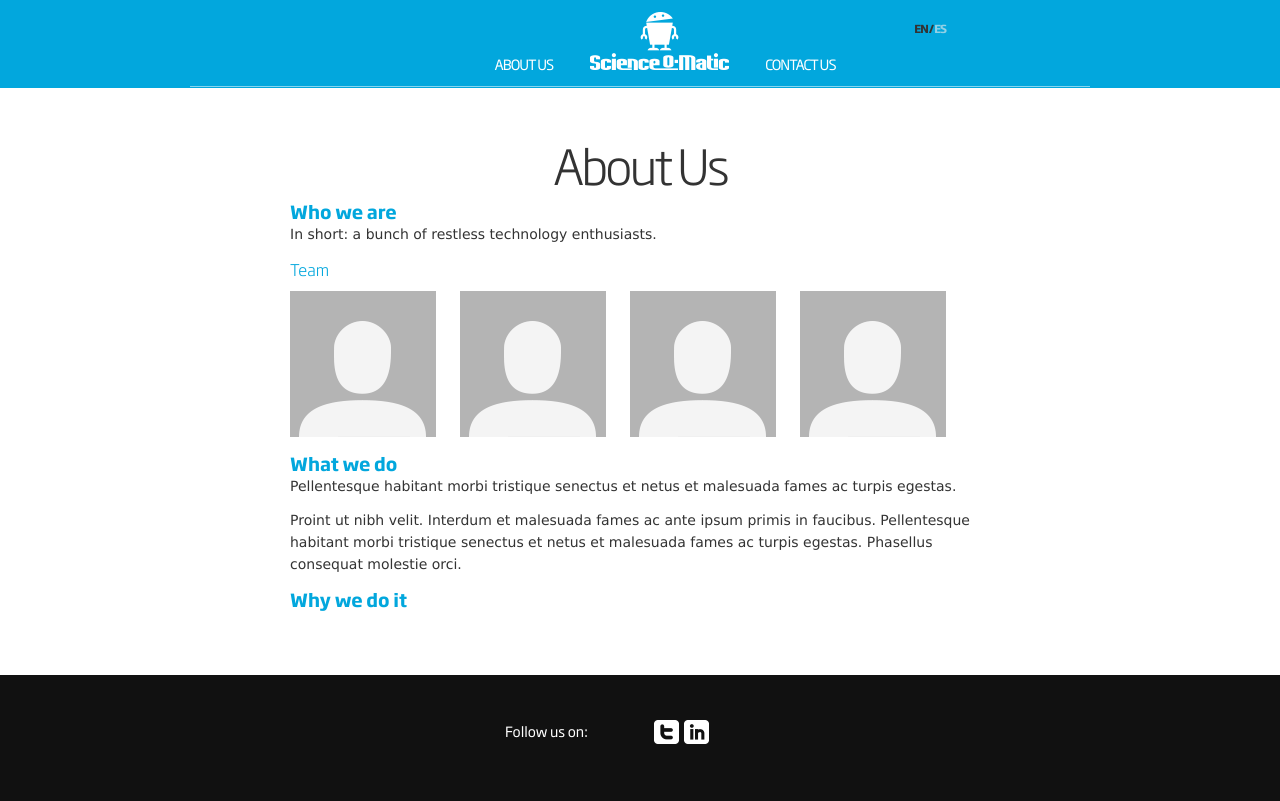
After one commit to Science-o-matic/website, a Django app: page /about/ in a window 1280 px wide. The commit adds this page. Run offline with Django 3.2, Linux system fonts and the light colour scheme.

Commit message:
Add about page and redaction / translation WIP

```diff
--- a/som_website/settings.py
+++ b/som_website/settings.py
@@ -80,7 +80,7 @@ DATABASES = {
 # Internationalization
 # https://docs.djangoproject.com/en/1.6/topics/i18n/
 
-LANGUAGE_CODE = 'es-es'
+LANGUAGE_CODE = 'es'
 
 TIME_ZONE = 'Europe/Madrid'
 
--- /dev/null
+++ b/som_website/templates/about.html
@@ -0,0 +1,26 @@
+{% extends "base.html" %}
+
+{% load sekizai_tags i18n %}
+
+{% block base_content %}
+<section>
+  <article>
+    <h1>{% trans "About Us" %}</h1>
+    <h3>{% trans "Who we are" %}</h3>
+    <p>{% trans "In short: a bunch of restless technology enthusiasts." %}</p>
+    <h4>{% trans "Team" %}</h4>
+    <ul class="images">
+      <li><img src="img/photo-img.png"/></li>
+      <li><img src="img/photo-img.png"/></li>
+      <li><img src="img/photo-img.png"/></li>
+      <li><img src="img/photo-img.png"/></li>
+    </ul>
+    <h3>What we do</h3>
+    <p>Pellentesque habitant morbi tristique senectus et netus et malesuada fames ac turpis egestas.</p>
+    <p>Proint ut nibh velit. Interdum et malesuada fames ac ante ipsum primis in faucibus. Pellentesque habitant morbi tristique senectus et netus et malesuada fames ac turpis egestas.
+      Phasellus consequat molestie orci.</p>
+    <h3>Why we do it</h3>
+
+  </article>
+</section>
+{% endblock %}
--- a/som_website/templates/base.html
+++ b/som_website/templates/base.html
@@ -1,4 +1,4 @@
-{% load sekizai_tags staticfiles %}
+{% load sekizai_tags staticfiles i18n %}
 <!doctype html>
 <!--[if lt IE 7]>      <html class="no-js lt-ie9 lt-ie8 lt-ie7"> <![endif]-->
 <!--[if IE 7]>         <html class="no-js lt-ie9 lt-ie8"> <![endif]-->
@@ -9,7 +9,7 @@
   <meta http-equiv="X-UA-Compatible" content="IE=edge,chrome=1">
   <meta name="viewport" content="width=device-width, initial-scale=1, maximum-scale=1">
   <link rel="shortcut icon" href="img/favicon.png" />
-  <title>{{ request.current_page.get_title }}</title>
+  <title>{% block title %}{% endblock %}</title>
 
   {% render_block "css" %}
 
@@ -27,11 +27,11 @@
     $(window).ready(function(){
     $('.bxslider').bxSlider({
     adaptiveHeight: true,
-                    auto: true,
+    auto: true,
     autoStart: true,
     pause: 5000
     })
-            });
+    });
   </script>
   {% endaddtoblock %}
 </head>
@@ -43,15 +43,12 @@
   <header>
     <nav id="desktop">
       <ul>
-        <li><a href="/about">ABOUT US</a></li>
+        <li><a href="{%  url "about-page" %}">{% trans "ABOUT US" %}</a></li>
         <li><a href="/" class="logo"><img src="{% static "img/logo.png" %}"/></a></li>
-        {% comment %}
-        <li><a href="/projects">PROJECTS</a></li>
-        {% endcomment %}
-        <li><a href="{% url "contact-page" %}">CONTACT US</a></li>
+        <li><a href="{% url "contact-page" %}">{% trans "CONTACT US" %}</a></li>
       </ul>
       <div id="languages">
-        <a class="selected">EN</a> / <a href="#">ES</a>
+        <a class="selected">EN</a> / <a href="/">ES</a>
       </div>
     </nav>
     <nav id="menu-mobile">
@@ -60,10 +57,9 @@
         <button id="mobile-menu-button"><img src="{% static "img/mobile-menu_icon.png" %}"/>
       </div>
       <ul>
-        <a href="#"><li>HOME</li></a>
-        <a href="#"><li>ABOUT US</li></a>
-          <a href="#"><li>PROJECTS</li></a>
-          <a href="#"><li>CONTACT US</li></a>
+        <a href="/"><li>HOME</li></a>
+        <a href="{% url "about-page" %}"><li>{% trans "ABOUT US" %}</li></a>
+        <a href="{% url "contact-page" %}"><li>{% trans "CONTACT US" %}</li></a>
       </ul>
     </nav>
   </header>
@@ -88,7 +84,7 @@
   {% endcomment %}
   <div class="socialNetworks">
     <section>
-      <span>Follow us on:</span>
+      <span>{% trans "Follow us on:" %}</span>
       <ul>
         <li><a href="https://twitter.com/ScienceOMatic" class="button twitter"></a></li>
         <li><a href="http://es.linkedin.com/company/science-o%27-matic-sl" class="button linkedin"></a></li>
--- a/som_website/urls.py
+++ b/som_website/urls.py
@@ -3,10 +3,15 @@ from django.views.generic import TemplateView
 from django.contrib import admin
 admin.autodiscover()
 
+
 urlpatterns = patterns('',
-                       (r'^$', TemplateView.as_view(template_name='home.html')),
-                       url(r'^contact/$',
-                           TemplateView.as_view(template_name='contact.html'),
-                           name='contact-page'),
-                       url(r'^admin/', include(admin.site.urls)),
+    (r'^$',
+     TemplateView.as_view(template_name='home.html')),
+    url(r'^contact/$',
+        TemplateView.as_view(template_name='contact.html'),
+        name='contact-page'),
+    url(r'^about/$',
+        TemplateView.as_view(template_name='about.html'),
+        name='about-page'),
+    url(r'^admin/', include(admin.site.urls)),
 )
```
